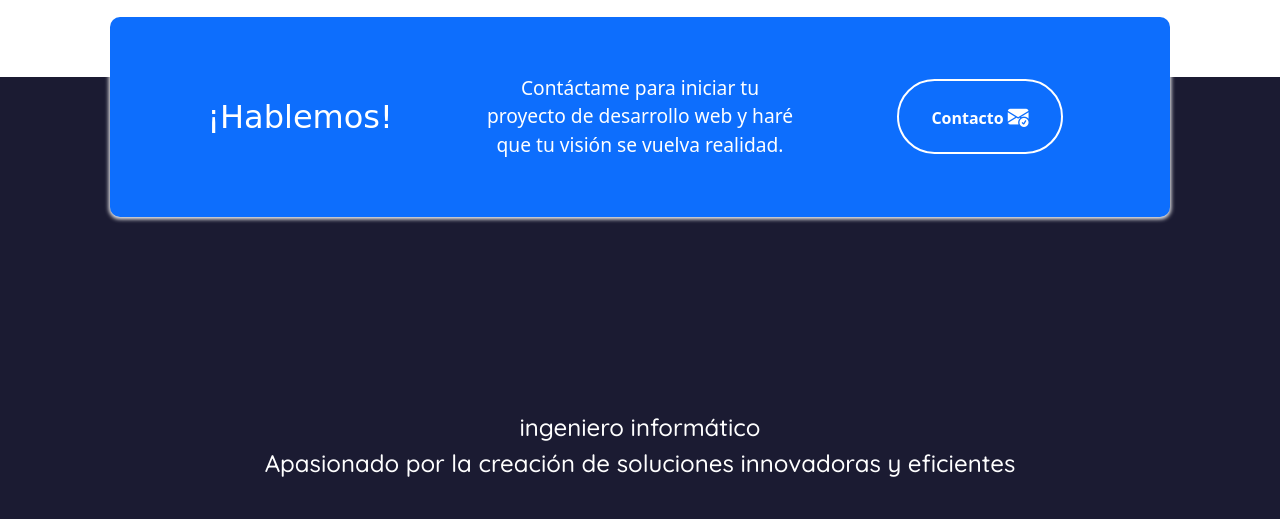
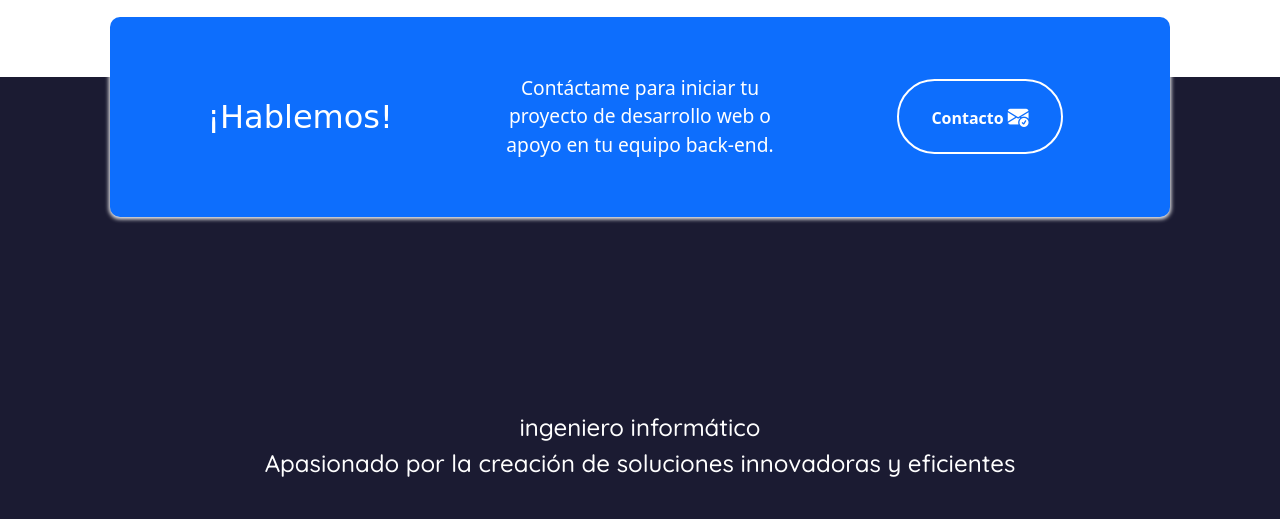
Before and after one commit to brmeza/portafolio, a plain HTML site: page index.html in a window 1280 px wide. Shown: the part 3426-3945 px from the top of the page. Drawn offline with nearby package versions, Linux system fonts and the light colour scheme; a web font is replaced by a local one.

Commit message:
corrección contacto

```diff
--- a/index.html
+++ b/index.html
@@ -278,7 +278,7 @@
               ¡Hablemos!
             </div>
             <div class="col-12 col-md-4 descripcion">
-              Contáctame para iniciar tu proyecto de desarrollo web y haré que tu visión se vuelva realidad.
+              Contáctame para iniciar tu proyecto de desarrollo web o apoyo en tu equipo back-end.
             </div>
             <div class="col-12 col-md-4">
               <a href="mailto:bfmeza@unimayor.edu.co">
```
